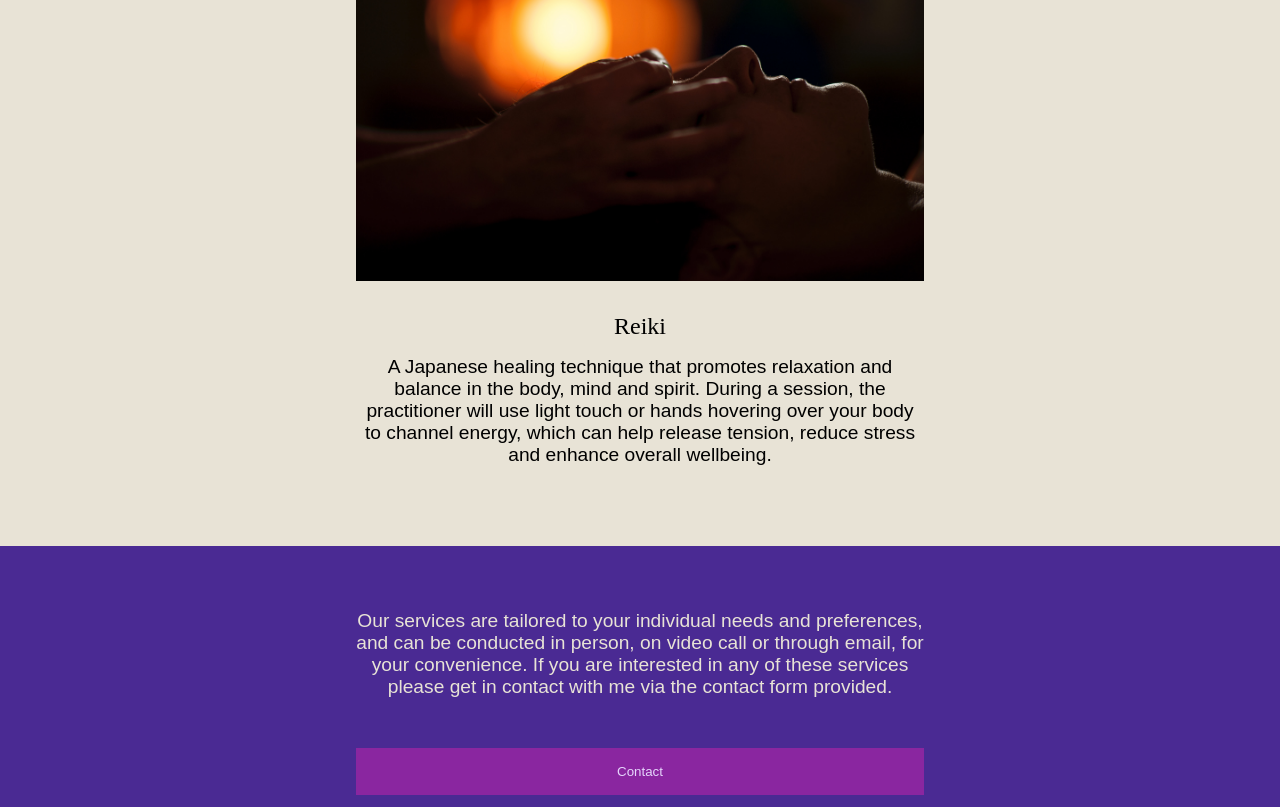
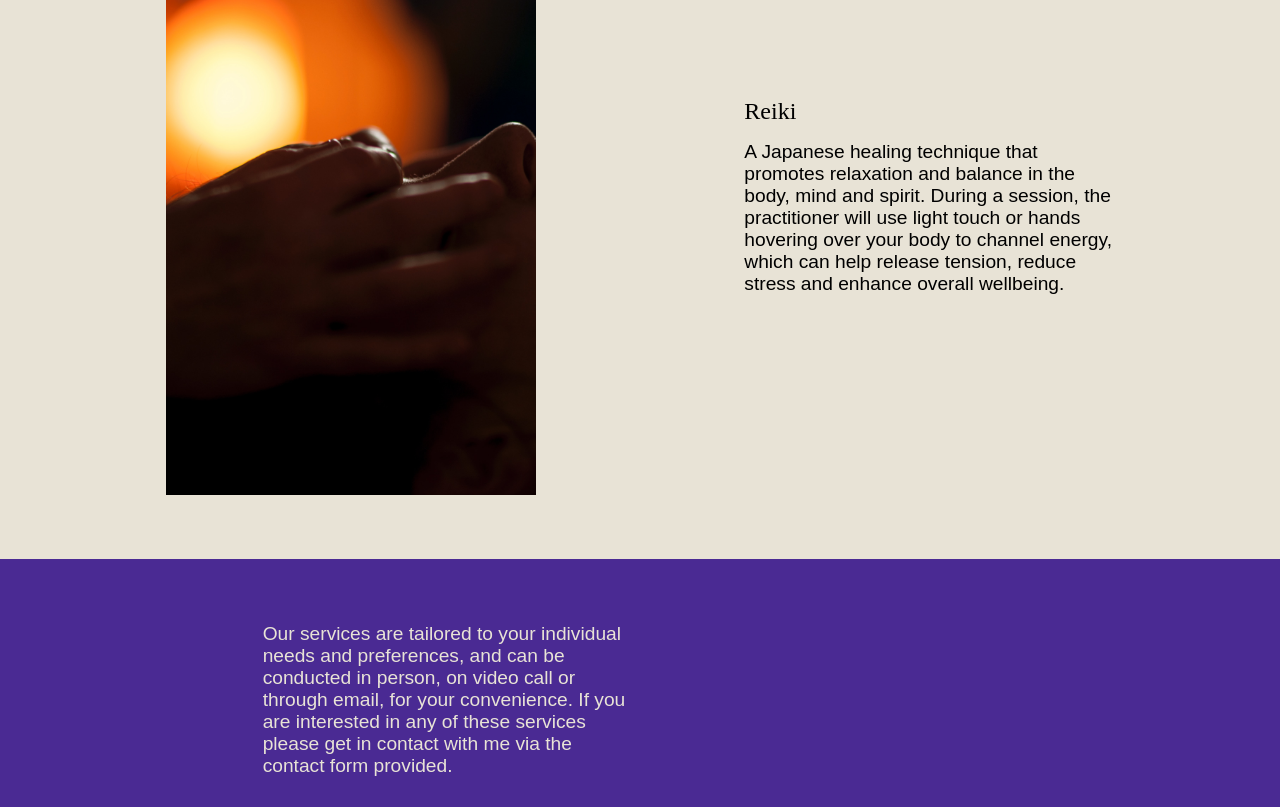
Before and after one commit to deshandeshandeshan/cosmicenergywithaimee, a React (Create React App) app in the folder client/: page /services in a window 1280 px wide. Shown: the part 871-1678 px from the top of the page. Built offline with nearby package versions, Linux system fonts and the light colour scheme; a web font is replaced by a local one.

Commit message:
css for all components styled for tablet and desktop responsiveness

```diff
--- a/client/src/components/AboutMe.css
+++ b/client/src/components/AboutMe.css
@@ -31,10 +31,6 @@ color: #20123E;
         max-width: 100%;
         min-height: 100%;
     }
-
-    /* .aboutMeSectionPadding {
-        padding: 0;
-    } */
 
     .aboutMeIntroduction {
         display: grid;
@@ -83,3 +79,45 @@ color: #20123E;
         grid-row-end: 4;
     }
 }
+
+@media only screen and (min-width: 70rem) {
+    .aboutMeIntroduction {
+        grid-template-columns: repeat(6, 1fr);
+    }
+
+    .aboutMeIntroductionPadding {
+        padding-left: 4.375rem;
+        padding-right: .5rem;
+    }
+
+    .aboutMeIntroductionGridItemA {
+        grid-column-start: 2;
+        grid-column-end: 5;
+    }
+
+    .aboutMeGrid {
+        grid-template-columns: repeat(12, 1fr);
+        padding: 4.375rem;
+    }
+
+    .aboutMeItemA {
+        grid-column-start: 2;
+        grid-column-end: 7;
+        grid-row-start: 1;
+        grid-row-end: 2;
+    }
+
+    .aboutMeItemB {
+        grid-column-start: 8;
+        grid-column-end: 13;
+        grid-row-start: 2;
+        grid-row-end: 3;
+    }
+
+    .aboutMeItemC {
+        grid-column-start: 8;
+        grid-column-end: 10;
+        grid-row-start: 3;
+        grid-row-end: 4;
+    }
+}
--- a/client/src/components/Contact.css
+++ b/client/src/components/Contact.css
@@ -67,3 +67,28 @@ input {
         grid-row-start: 3;
     }
 }
+
+@media only screen and (min-width: 70rem) {
+    .contactGrid {
+        grid-template-columns: repeat(12, 1fr);
+        grid-template-rows: repeat(3, auto);
+        padding: 4.375rem;
+    }
+
+    .contactFormItemA {
+        grid-column-start: 4;
+        grid-row-start: 1;
+    }
+
+    .contactFormItemB {
+        grid-column-start: 4;
+        grid-column-end: 10;
+        grid-row-start: 2;
+    }
+
+    .contactFormItemC {
+        grid-column-start: 4;
+        grid-column-end: 10;
+        grid-row-start: 3;
+    }
+}
--- a/client/src/components/Footer.css
+++ b/client/src/components/Footer.css
@@ -43,6 +43,6 @@
 
 @media only screen and (min-width: 70rem) {
     .footerGridPadding {
-        padding: 2rem 4.375;
+        padding: 2rem 4.375rem;
     }
 }
--- a/client/src/components/Homepage.css
+++ b/client/src/components/Homepage.css
@@ -93,7 +93,7 @@ img, svg {
     color: #E8E3D6;
 }
 
-.textCentred {
+.textAlign {
     text-align: center;
 }
 
@@ -144,6 +144,10 @@ img, svg {
         min-height: 100%;
     }
 
+    .textAlign {
+        text-align: left;
+    }
+
     .homepageIntroduction {
         display: grid;
         grid-template-columns: repeat(4, 1fr);
@@ -168,10 +172,6 @@ img, svg {
 
     .homepageServicesGrid {
         grid-template-rows: repeat(6, auto);
-    }
-
-    .textCentred {
-        text-align: left;
     }
 
     .servicesItemA {
@@ -238,3 +238,80 @@ img, svg {
         padding-bottom: 0;
     }
 }
+
+@media only screen and (min-width: 70rem) {
+    .homepageIntroduction {
+        grid-template-columns: repeat(6, 1fr);
+    }
+
+    .sectionOnegridPadding {
+        padding-left: 4.375rem;
+        padding-right: .5rem;
+    }
+
+    .homepageIntroductionGridItem {
+        grid-column-start: 2;
+        grid-column-end: 5;
+    }
+
+    .grid {
+        grid-template-columns: repeat(12, 1fr);
+        padding: 4.375rem;
+    }
+
+    .servicesItemA {
+        grid-column-start: 8;
+        grid-column-end: 12;
+        grid-row-start: 2;
+    }
+
+    .servicesItemB {
+        grid-column-start: 2;
+        grid-column-end: 6;
+        grid-row-start: 2;
+        grid-row-end: 6;
+    }
+
+    .servicesItemC {
+        grid-column-start: 8;
+        grid-column-end: 12;
+        grid-row-start: 3;
+    }
+
+    .servicesItemD {
+        grid-column-start: 8;
+        grid-column-end: 12;
+        grid-row-start: 4;
+    }
+
+    .servicesButtonItem {
+        grid-column-start: 8;
+        grid-column-end: 10;
+        grid-row-start: 5;
+    }
+
+    .homepageAboutMeItemA {
+        grid-column-start: 2;
+        grid-column-end: 5;
+        grid-row-start: 2;
+    }
+
+    .homepageAboutMeItemB {
+        grid-column-start: 8;
+        grid-column-end: 12;
+        grid-row-start: 2;
+        grid-row-end: 5;
+    }
+
+    .homepageAboutMeItemC {
+        grid-column-start: 2;
+        grid-column-end: 6;
+        grid-row-start: 3;
+    }
+
+    .aboutMeButtonItem {
+        grid-column-start: 2;
+        grid-column-end: 4;
+        grid-row-start: 4;
+    }
+}
--- a/client/src/components/Homepage.js
+++ b/client/src/components/Homepage.js
@@ -13,7 +13,7 @@ const Homepage = () => {
       </div>
       <div className="homepageSectionOne">
         <div className="homepageIntroduction sectionOnegridPadding gridCentered">
-          <p className="textColourCream textCentred homepageIntroductionGridItem">
+          <p className="textColourCream textAlign homepageIntroductionGridItem">
             Cosmic Energy is a spiritual company founded by Aimee. Our services
             are designed to help you connect with your inner self and elevate
             your consciousness. We value openness, oneness and spiritual growth,
@@ -31,7 +31,7 @@ const Homepage = () => {
       </div>
 
       <div className="homepageServices grid homepageServicesGrid">
-        <h2 className="heading textColourCream textCentred servicesItemA servicesTitlePadding contentPadding">
+        <h2 className="heading textColourCream textAlign servicesItemA servicesTitlePadding contentPadding">
           Services
         </h2>
 
@@ -41,14 +41,14 @@ const Homepage = () => {
           className="image servicesItemB imagePadding"
         />
 
-        <p className="textColourCream textCentred servicesItemC contentPadding">
+        <p className="textColourCream textAlign servicesItemC contentPadding">
           At Cosmic Energy, we offer spiritual services that aim to help you
           connect with your inner self, elevate your consciousness and enhance
           your overall wellbeing. Our services include Reiki, Oracle Card
           Readings and Mediumship Readings.
         </p>
 
-        <p className="textColourCream textCentred servicesItemD contentPadding">
+        <p className="textColourCream textAlign servicesItemD contentPadding">
           Whether you're seeking to release tension, gain insight or find
           comfort, our services are tailored to your individual needs and
           preferences and can be conducted in person, on video call or through
@@ -62,7 +62,7 @@ const Homepage = () => {
       </div>
 
       <div className="grid homepageAboutMe homepageAboutMeGrid">
-        <h2 className="heading homepageAboutMeItemA textCentred aboutMeTitlePadding contentPadding">
+        <h2 className="heading homepageAboutMeItemA textAlign aboutMeTitlePadding contentPadding">
           Hi, I'm Aimee
         </h2>
 
@@ -72,7 +72,7 @@ const Homepage = () => {
           className="image homepageAboutMeItemB imagePadding"
         />
 
-        <p className="homepageAboutMeItemC textCentred contentPadding">
+        <p className="homepageAboutMeItemC textAlign contentPadding">
           I have consciously been on my own spiritual journey since I was 17
           years of age. Fast forward a few years and some losses later, I
           finally chose to answer the “call” to unlock who I really am after
--- a/client/src/components/Services.css
+++ b/client/src/components/Services.css
@@ -2,7 +2,7 @@
     padding:  0 2rem;
 } */
 
-.textCentred {
+.servicesTextAlign {
     text-align: center;
 }
 
@@ -94,14 +94,13 @@
         max-height: 40rem;
         background-color: #20123E;
         grid-template-rows: repeat(4, 1fr);
-        gap: 0 1rem;
     }
 
     .servicesGrid {
         grid-template-columns: repeat(8, 1fr);
         gap: 0 1rem;
-        padding-left: 4rem;
-        padding-right: 4rem;
+        padding-left: 5rem;
+        padding-right: 5rem;
     }
 
     .servicesIntroGridItem {
@@ -142,3 +141,57 @@
         margin: auto 0;
     }
 }
+
+@media only screen and (min-width: 70rem) {
+    .servicesGrid {
+        grid-template-columns: repeat(12, 1fr);
+        padding-left: 4.375rem;
+        padding-right: 4.375rem;
+    }
+
+    .servicesTextAlign {
+        text-align: left;
+    }
+
+    .servicesItemAlign {
+        margin: 50% 0;
+    }
+
+    .servicesIntroGridItem {
+        grid-column-start: 3;
+        grid-column-end: 7;
+        grid-row-start: 3;
+        grid-row-end: 4;
+    }
+
+    .reikiGridItemA {
+        grid-column-start: 2;
+        grid-column-end: 6;
+        grid-row-start: 1;
+        grid-row-end: 2;
+    }
+
+    .reikiGridItemB {
+        grid-column-start: 8;
+        grid-column-end: 12;
+        grid-row-start: 1;
+        grid-row-end: 2;
+        padding-top: 0;
+    }
+
+    .outroGridItemA {
+        grid-column-start: 3;
+        grid-column-end: 7;
+        grid-row-start: 1;
+        grid-row-end: 2;
+        padding-bottom: 2rem;
+        color: #E8E3D6;
+    }
+
+    .outroGridItemB {
+        grid-column-start: 3;
+        grid-column-end: 5;
+        grid-row-start: 2;
+        margin: auto 0;
+    }
+}
--- a/client/src/components/Services.js
+++ b/client/src/components/Services.js
@@ -25,9 +25,9 @@ const Services = () => {
           alt="Side profile of someones face laying down as someone performs reiki on them"
           className="reikiGridItemA image"
         />
-        <div className="reikiGridItemB">
-          <h2 className="heading textCentred servicesPadding">Reiki</h2>
-          <p className="textCentred servicesPadding">
+        <div className="reikiGridItemB servicesItemAlign">
+          <h2 className="heading servicesTextAlign servicesPadding ">Reiki</h2>
+          <p className="servicesTextAlign servicesPadding">
             A Japanese healing technique that promotes relaxation and balance in
             the body, mind and spirit. During a session, the practitioner will
             use light touch or hands hovering over your body to channel energy,
@@ -38,7 +38,7 @@ const Services = () => {
       </div>
 
       <div className="servicesOutro servicesGrid">
-        <p className="outroGridItemA textCentred">
+        <p className="outroGridItemA servicesTextAlign">
           Our services are tailored to your individual needs and preferences,
           and can be conducted in person, on video call or through email, for
           your convenience. If you are interested in any of these services
```
